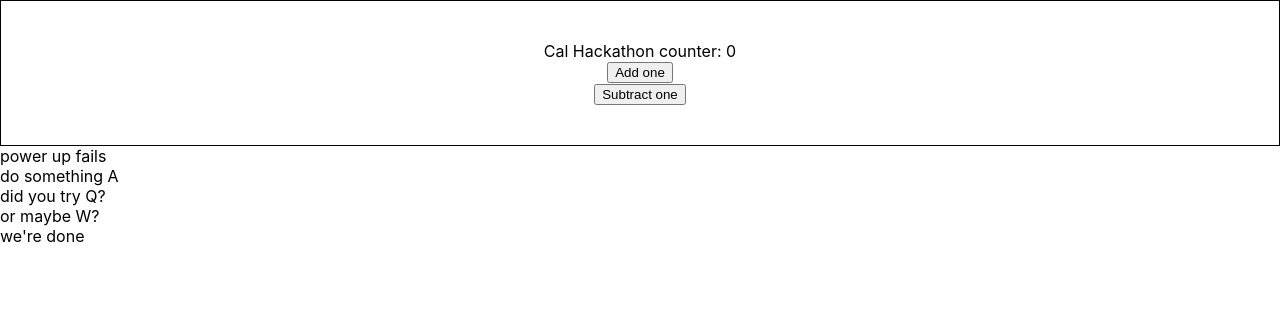
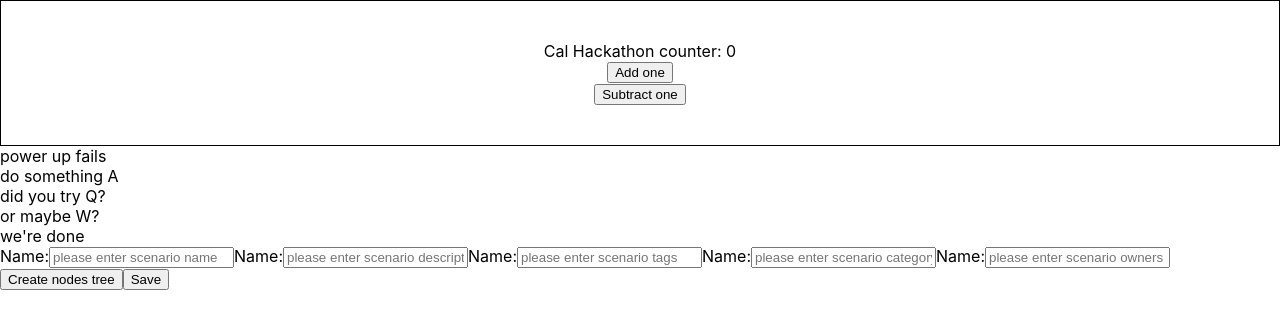
Before and after one commit to hackathoncal/hackathoncal-frontend, a React (Create React App) app: page / in a window 1280 px wide. Shown: the top 328 px of the page. Built offline with nearby package versions, Linux system fonts and the light colour scheme.

Commit message:
develop createNewScenarioModal component

```diff
--- a/src/components/Main.js
+++ b/src/components/Main.js
@@ -3,6 +3,7 @@
 import { connect } from "react-redux";
 import ShowScenario from "./showScenario";
 import "./Main.scss";
+import CreateNewScenarioModal from "./createNewScenarioModal";
 
 class Main extends Component {
 
@@ -24,6 +25,7 @@
                     </div>
                 </div>
                 <ShowScenario />
+                <CreateNewScenarioModal />
             </React.Fragment>
         );
     }
--- /dev/null
+++ b/src/components/createNewScenarioModal.js
@@ -0,0 +1,47 @@
+import React, { Component } from "react";
+
+import { connect } from "react-redux";
+// import "./createNewScenarioModal.scss";
+
+class CreateNewScenarioModal extends Component {
+    state = {
+        scenario: {
+            name: "",
+            description: "",
+            tags: [],
+            category: "",
+            owners: [],
+            firstNodeId: null
+        }
+    }
+
+    getFirstNodeId = (id) => {
+        this.setState({"scenario": { ...this.state.scenario, "firstNodeId": id }});
+    }
+
+    render() {
+        return (
+            <React.Fragment>
+                <div className="formContainer">
+                    <label htmlFor="name">Name:<input id="name" type="text" placeholder="please enter scenario name"/></label>
+                    <label htmlFor="description">Name:<input id="description" type="text" placeholder="please enter scenario description"/></label>
+                    <label htmlFor="tags">Name:<input id="tags" type="text" placeholder="please enter scenario tags"/></label>
+                    <label htmlFor="category">Name:<input id="category" type="text" placeholder="please enter scenario category"/></label>
+                    <label htmlFor="owners">Name:<input id="owners" type="text" placeholder="please enter scenario owners"/></label>
+                </div>
+                <button>Create nodes tree</button>
+                <button>Save</button>
+            </React.Fragment>
+        );
+    }
+}
+
+const mapStateToProps = (state) => ({
+});
+
+const mapDispatchToProps = (dispatch) => {
+    return {
+    };
+};
+
+export default connect(mapStateToProps, mapDispatchToProps)(CreateNewScenarioModal);
--- /dev/null
+++ b/src/components/createNewScenarioModal.scss
@@ -0,0 +1 @@
+.createNewScenarioModal{}
```
